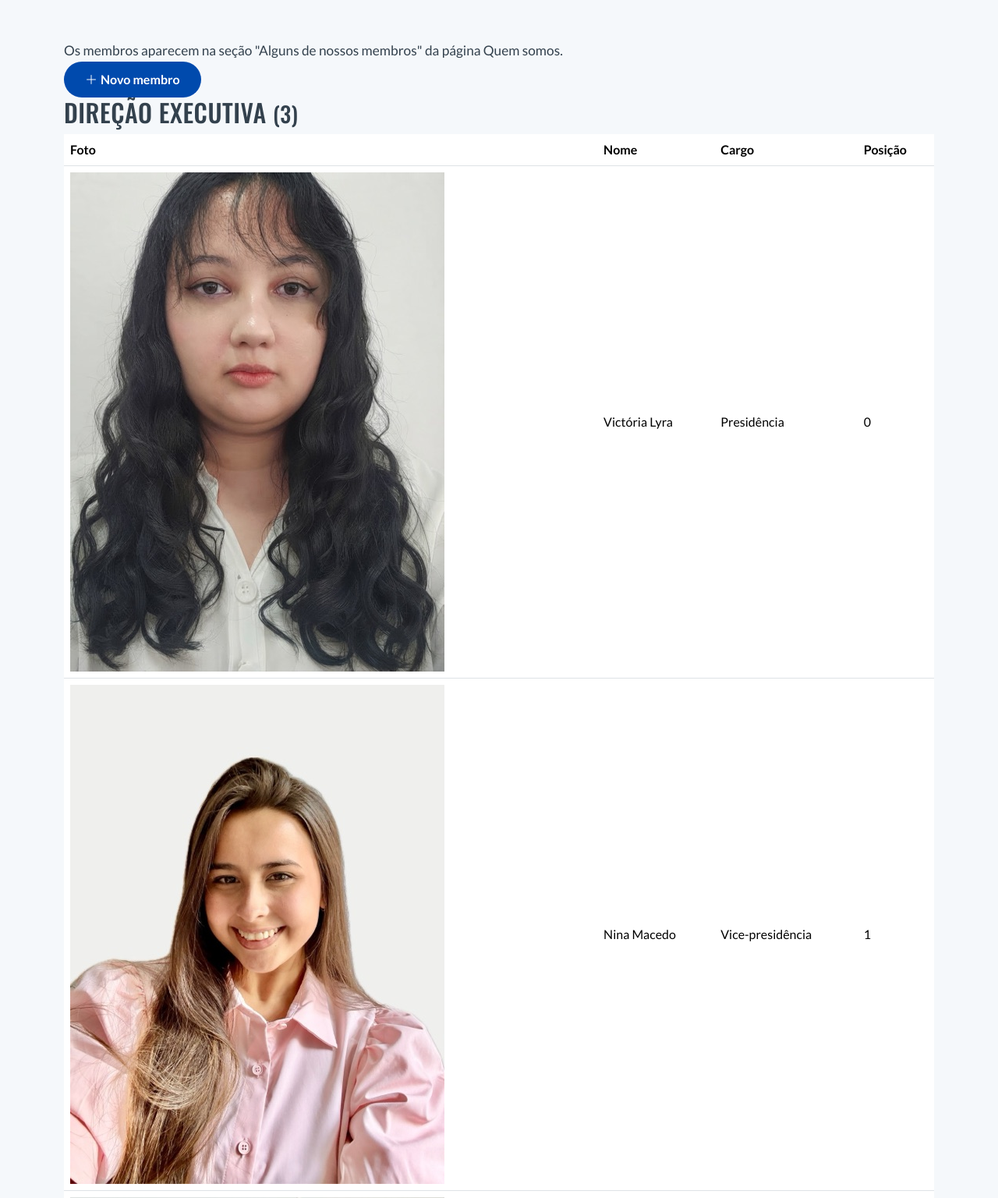
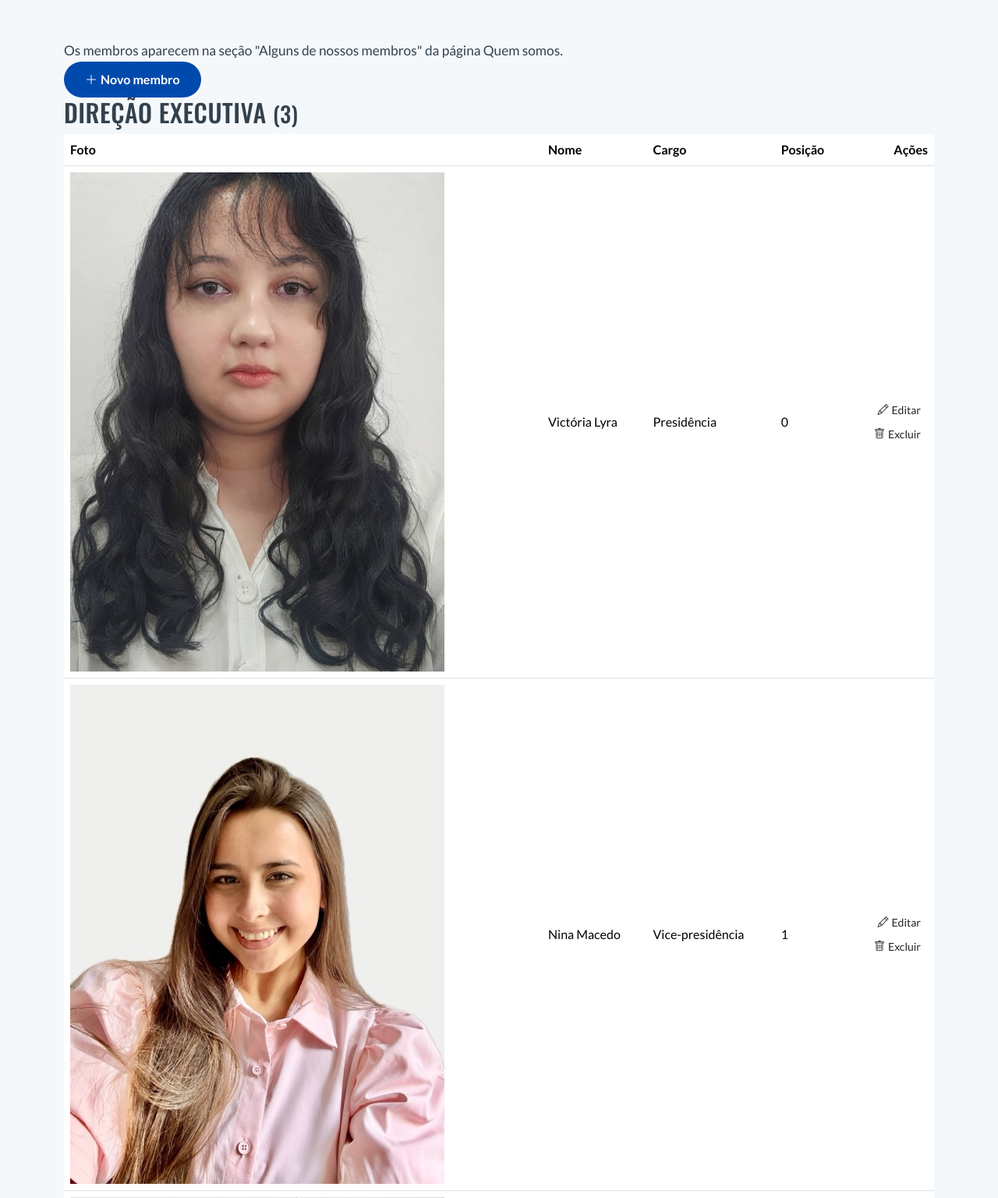
Before and after one commit to joaopiller/ladi-uff, a Flask app: page /admin/membros in a window 1280 px wide. Shown: the part 268-1804 px from the top of the page at 78% size. Run offline with Flask 3, Linux system fonts and the light colour scheme; the visitor is signed in with stand-in values (Sample User, id 1); tables that the repository leaves empty hold one stand-in row (values such as "Sample post"); some libraries are stand-ins or nearby versions.

Commit message:
feat(admin): edição e exclusão de membros

```diff
--- a/app.py
+++ b/app.py
@@ -131,15 +131,15 @@ def novo_membro():
     form = MembroForm()
     form.diretoria_id.choices = opcoes_diretorias()
     if form.validate_on_submit():
-        if not form.foto.data:
-            form.foto.errors.append("Envie uma foto do membro.")
+        if not form.arquivo.data:
+            form.arquivo.errors.append("Envie uma foto do membro.")
         else:
             membro = Membro(
                 nome=form.nome.data,
                 cargo=form.cargo.data,
                 diretoria_id=form.diretoria_id.data,
                 ordem=form.ordem.data or 0,
-                foto=salvar_imagem(form.foto.data, "membros"),
+                foto=salvar_imagem(form.arquivo.data, "membros"),
             )
             db.session.add(membro)
             db.session.commit()
@@ -148,6 +148,40 @@ def novo_membro():
             return redirect(url_for("admin_membros"))
     return render_template("admin/membro_form.html", form=form, membro=None,
                            titulo="Novo membro")
+
+
+@app.route("/admin/membros/<int:id>/editar", methods=["GET", "POST"])
+@login_obrigatorio
+def editar_membro(id):
+    membro = db.get_or_404(Membro, id)
+    form = MembroForm(obj=membro)
+    form.diretoria_id.choices = opcoes_diretorias()
+    if form.validate_on_submit():
+        membro.nome = form.nome.data
+        membro.cargo = form.cargo.data
+        membro.diretoria_id = form.diretoria_id.data
+        membro.ordem = form.ordem.data or 0
+        if form.arquivo.data:
+            remover_imagem(membro.foto)
+            membro.foto = salvar_imagem(form.arquivo.data, "membros")
+        db.session.commit()
+        app.logger.info("Membro atualizado: id=%s nome=%r", membro.id, membro.nome)
+        flash(f"Dados de {membro.nome} atualizados.", "success")
+        return redirect(url_for("admin_membros"))
+    return render_template("admin/membro_form.html", form=form, membro=membro,
+                           titulo="Editar membro")
+
+
+@app.route("/admin/membros/<int:id>/excluir", methods=["POST"])
+@login_obrigatorio
+def excluir_membro(id):
+    membro = db.get_or_404(Membro, id)
+    remover_imagem(membro.foto)
+    db.session.delete(membro)
+    db.session.commit()
+    app.logger.warning("Membro removido: id=%s nome=%r", id, membro.nome)
+    flash(f"{membro.nome} foi removido(a).", "warning")
+    return redirect(url_for("admin_membros"))
 
 
 @app.errorhandler(404)
--- a/forms.py
+++ b/forms.py
@@ -18,6 +18,6 @@ class MembroForm(FlaskForm):
     diretoria_id = SelectField("Diretoria", coerce=int)
     ordem = IntegerField("Posição na aba", default=0,
                          validators=[Optional(), NumberRange(min=0, max=99)])
-    foto = FileField("Foto", validators=[
+    arquivo = FileField("Foto", validators=[
         FileAllowed(FORMATOS_IMAGEM, "Envie uma imagem JPG, PNG ou WEBP.")])
     salvar = SubmitField("Salvar")
--- /dev/null
+++ b/static/js/confirmar.js
@@ -0,0 +1,11 @@
+const formsConfirmar = document.querySelectorAll("form[data-confirmar]");
+
+function confirmarEnvio(evento) {
+  if (!confirm(this.dataset.confirmar)) {
+    evento.preventDefault();
+  }
+}
+
+for (let i = 0; i < formsConfirmar.length; i++) {
+  formsConfirmar[i].addEventListener("submit", confirmarEnvio);
+}
--- a/templates/admin/membro_form.html
+++ b/templates/admin/membro_form.html
@@ -31,7 +31,7 @@
             {% with campo = form.cargo %}{% include "partials/_campo.html" %}{% endwith %}
             {% with campo = form.diretoria_id %}{% include "partials/_campo.html" %}{% endwith %}
             {% with campo = form.ordem %}{% include "partials/_campo.html" %}{% endwith %}
-            {% with campo = form.foto %}{% include "partials/_campo.html" %}{% endwith %}
+            {% with campo = form.arquivo %}{% include "partials/_campo.html" %}{% endwith %}
             <p class="form-text mt-n2">Prefira fotos verticais (3:4), com o rosto centralizado. Tamanho máximo: 5 MB.</p>
             {{ form.salvar(class="btn btn-principal") }}
           </div>
--- a/templates/admin/membros.html
+++ b/templates/admin/membros.html
@@ -31,6 +31,7 @@
               <th>Nome</th>
               <th>Cargo</th>
               <th>Posição</th>
+              <th class="text-end">Ações</th>
             </tr>
           </thead>
           <tbody>
@@ -40,6 +41,16 @@
               <td>{{ membro.nome }}</td>
               <td>{{ membro.cargo }}</td>
               <td>{{ membro.ordem }}</td>
+              <td class="text-end">
+                <div class="acoes">
+                  <a href="{{ url_for('editar_membro', id=membro.id) }}" class="btn btn-sm btn-contorno"><i class="bi bi-pencil me-1"></i>Editar</a>
+                  <form method="POST" action="{{ url_for('excluir_membro', id=membro.id) }}"
+                        data-confirmar="Excluir {{ membro.nome }}? Essa ação não pode ser desfeita.">
+                    <input type="hidden" name="csrf_token" value="{{ csrf_token() }}">
+                    <button type="submit" class="btn btn-sm btn-excluir"><i class="bi bi-trash me-1"></i>Excluir</button>
+                  </form>
+                </div>
+              </td>
             </tr>
             {% endfor %}
           </tbody>
@@ -52,3 +63,7 @@
     </div>
   </section>
 {% endblock %}
+
+{% block scripts %}
+  <script src="{{ url_for('static', filename='js/confirmar.js') }}"></script>
+{% endblock %}
```
